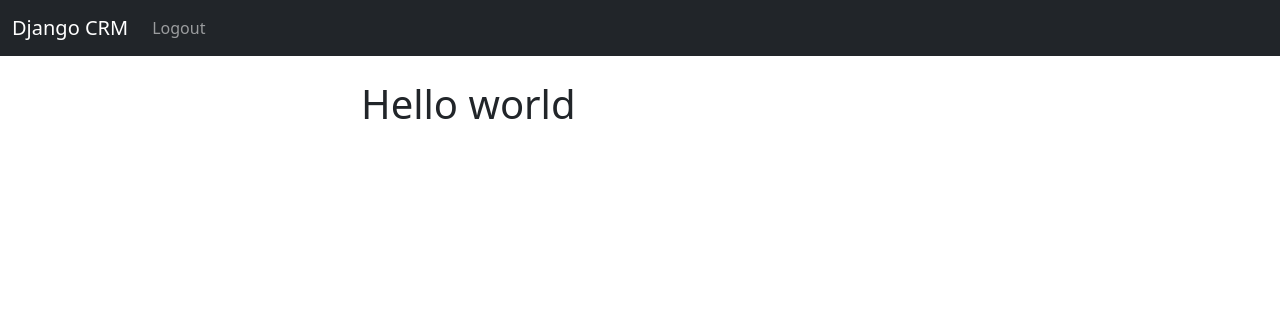
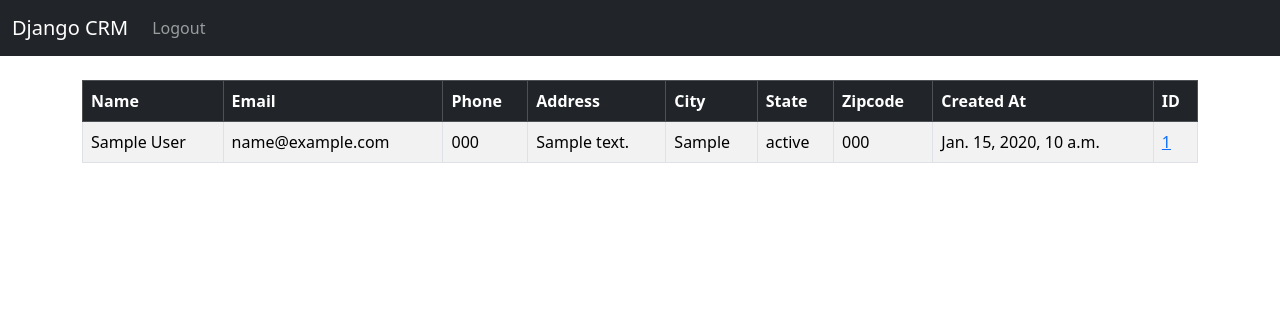
Before and after one commit to SaiyedRushan/DjangoCRM, a Django app: page / in a window 1280 px wide. Shown: the top 316 px of the page. Run offline with Django 5.2, Linux system fonts and the light colour scheme; a user stored in the database is signed in; tables that the repository leaves empty hold one stand-in row (values such as "Sample post").

Commit message:
View records table on homescreen and detailed record page

```diff
--- a/crmwebsite/templates/home.html
+++ b/crmwebsite/templates/home.html
@@ -1,12 +1,43 @@
 {% extends 'base.html' %}
 {% block content %}
 
-<div class="col-md-6 offset-md-3">
 
   {% if user.is_authenticated %}
-    <h1>Hello world</h1>
+    <table class="table table-striped table-hover table-bordered">
+      <thead class="table-dark">
+        <tr>
+          <th scope="col">Name</th>
+          <th scope="col">Email</th>
+          <th scope="col">Phone</th>
+          <th scope="col">Address</th>
+          <th scope="col">City</th>
+          <th scope="col">State</th>
+          <th scope="col">Zipcode</th>
+          <th scope="col">Created At</th>
+          <th scope="col">ID</th>
+        </tr>
+      </thead>
+      <tbody>
+        {% if records %}
+          {% for record in records %}
+            <tr>
+              <td>{{ record.first_name }} {{ record.last_name }}</td>
+              <td>{{ record.email }}</td>
+              <td>{{ record.phone }}</td>
+              <td>{{ record.address }}</td>
+              <td>{{ record.city }}</td>
+              <td>{{ record.state }}</td>
+              <td>{{ record.zipcode }}</td>
+              <td>{{ record.created_at }}</td>
+              <td><a href="{% url 'record' record.id %}">{{ record.id }}</a></td>
+            </tr>
+          {% endfor %}
+        {% endif %}
+      </tbody>
+    </table>
+
   {% else %}
-
+  <div class="col-md-6 offset-md-3">
     <h1>Login</h1>
     <br/>
     <form action="{% url 'home' %}" method="POST" >
@@ -21,6 +52,7 @@
         <button type="submit" class="btn btn-secondary">Login</button>
       </form>
     </form>
+
 </div>
 
 {% endif %}
--- a/crmwebsite/urls.py
+++ b/crmwebsite/urls.py
@@ -5,4 +5,5 @@ urlpatterns = [
     path("", views.home, name="home"),
     path("logout/", views.logout_user, name="logout"),
     path("register/", views.register_user, name="register"),
+    path("record/<int:pk>", views.customer_record, name="record"),
 ]
--- a/crmwebsite/views.py
+++ b/crmwebsite/views.py
@@ -2,9 +2,11 @@ from django.shortcuts import render, redirect
 from django.contrib.auth import authenticate, login, logout
 from django.contrib import messages
 from .forms import SignUpForm
+from .models import Record
 
 
 def home(request):
+    records = Record.objects.all()
     # check to see if logging in (POST)
     if request.method == "POST":
         username = request.POST["username"]
@@ -20,7 +22,7 @@ def home(request):
             return redirect("home")
 
     else:
-        return render(request, "home.html", {})
+        return render(request, "home.html", {"records": records})
 
 
 def logout_user(request):
@@ -46,3 +48,12 @@ def register_user(request):
         return render(request, "register.html", {"form": form})
 
     return render(request, "register.html", {"form": form})
+
+
+def customer_record(request, pk):
+    if request.user.is_authenticated:
+        customer_record = Record.objects.get(id=pk)
+        return render(request, "record.html", {"customer_record": customer_record})
+    else:
+        messages.success(request, "You Must Be Logged In To View That Page...")
+        return redirect("home")
```
Also changed, not shown: crmwebsite/templates/record.html (added, +43 -0 lines). Lines whose indentation alone changed are shown as unchanged.
